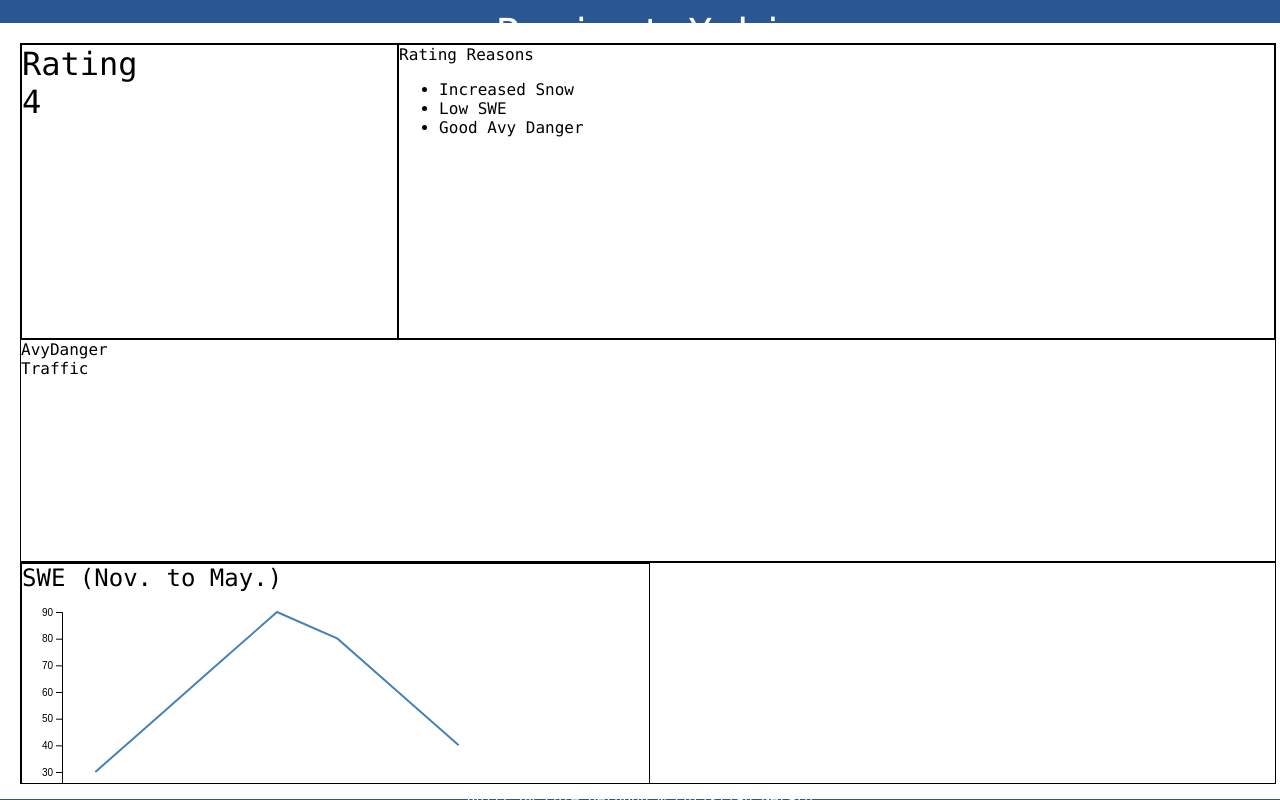
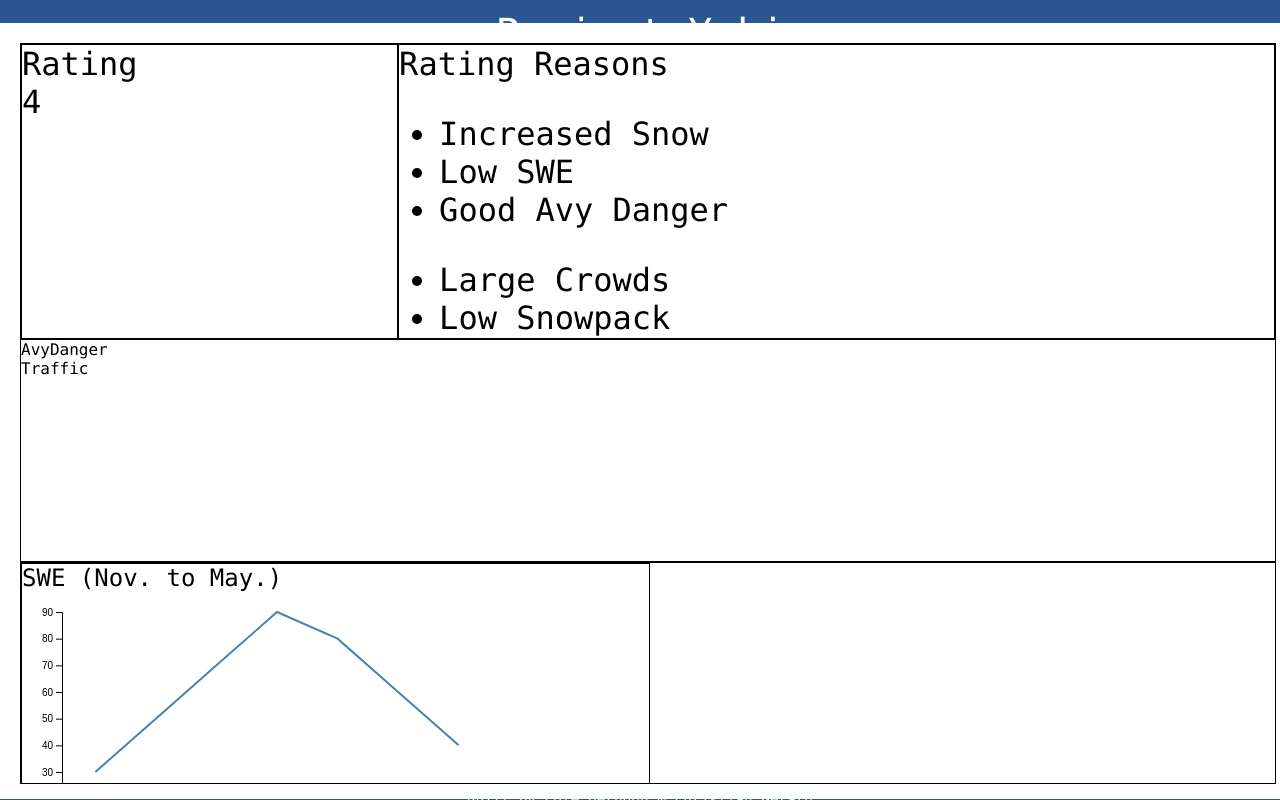
Before and after one commit to christian-gerard/project-yuki, a React (Vite) app in the folder client/: page / in a window 1280 px wide. Built offline with nearby package versions, Linux system fonts and the light colour scheme.

Commit message:
Adding Rating Reasons

```diff
--- a/client/src/data-visualization/Rating.jsx
+++ b/client/src/data-visualization/Rating.jsx
@@ -21,6 +21,7 @@ function Rating() {
   `
   const RatingReasons = styled.div`
       width:70%;
+      font-size:2em;
       height:100%;
       border: 1px solid black;
       overflow: hidden;
@@ -40,7 +41,11 @@ function Rating() {
           <li> Increased Snow </li>
           <li> Low SWE </li>
           <li> Good Avy Danger </li>
-
+        </ul>
+         <ul>
+          <li> Large Crowds  </li>
+          <li> Low Snowpack  </li>
+          <li> Traction Law In Place </li>
         </ul>
       </RatingReasons>
     </Main>
```
